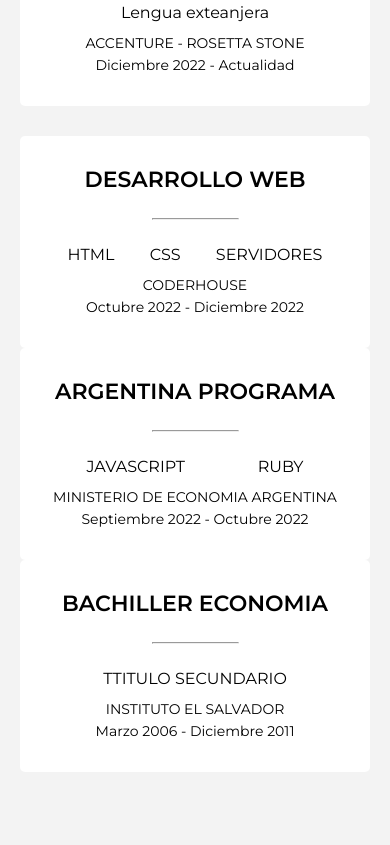
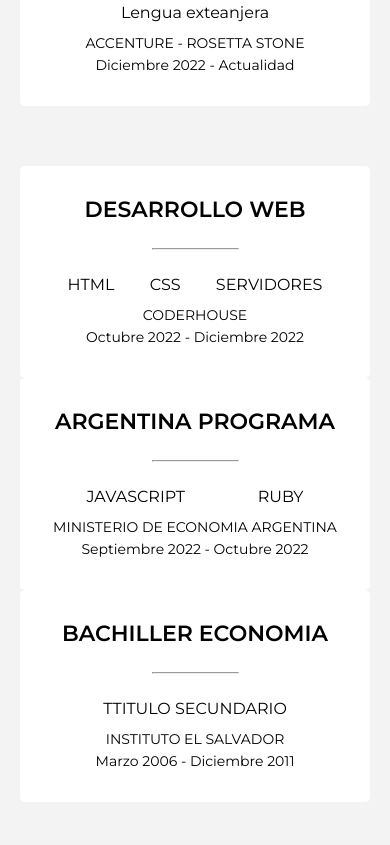
Before and after one commit to GeraFernandez/AP4.0-GerardoFernandezCV, a plain HTML site: page index.html in a window 390 px wide. Shown: the part 4539-5384 px from the top of the page. Drawn offline with Linux system fonts and the light colour scheme.

Commit message:
correcciones

```diff
--- a/css/estilo.css
+++ b/css/estilo.css
@@ -644,13 +644,13 @@
             }
             /* seccion estudios */
             #estudio {
-                padding: 50px 15px;
+                padding: 50px 10px;
             }
             #estudio .fila {
-                display: block;
+                display: inline-block;
             }
             #estudio .fila .proyecto {
-                margin: 10px auto;
+                margin: auto 50%;
             }
             /* seccion CONTACTO */
             #contacto {
```
